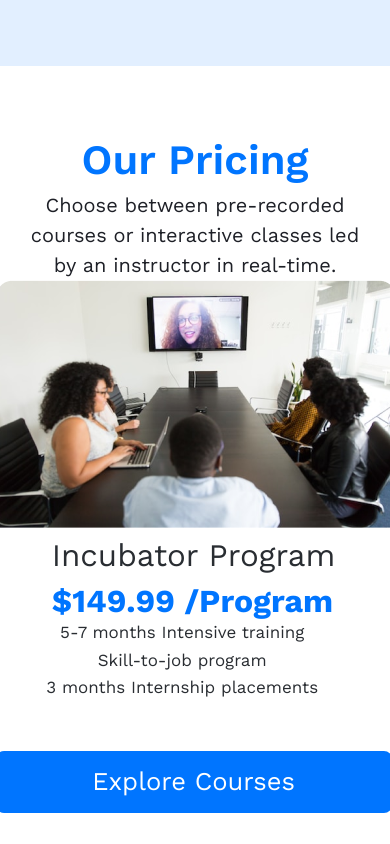
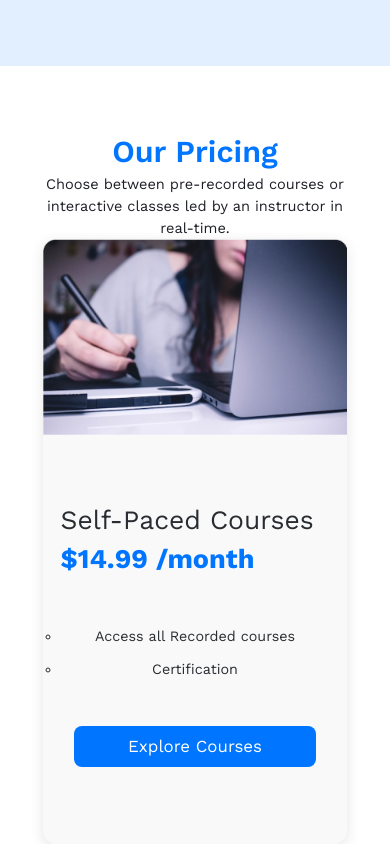
Before and after one commit to TobiramaSan/Swift, a React (Create React App) app: page / in a window 390 px wide. Shown: the part 2820-3664 px from the top of the page. Built offline with nearby package versions, Linux system fonts and the light colour scheme.

Commit message:
had to start again

```diff
--- a/src/components/pricing/pricing.css
+++ b/src/components/pricing/pricing.css
@@ -1,5 +1,6 @@
 .pricing {
   width: 100%;
+  margin-bottom: 98px;
 }
 
 .pricing-cont {
@@ -125,3 +126,150 @@
   cursor: pointer;
   border-style: none; /* 127.334% */
 }
+
+/* Responsiveness */
+
+@media screen and (max-width: 500px) {
+  .pricing {
+    width: 100%;
+  }
+
+  .pricing-cont {
+    /* padding: 64px 30px 37px 30px; */
+    width: 78%;
+    margin: 0px auto;
+    display: flex;
+    flex-direction: column;
+    align-items: center;
+    justify-content: center;
+  }
+
+  .pricing-head {
+    display: flex;
+    flex-direction: column;
+    align-items: center;
+  }
+
+  .pricing-head h1 {
+    color: #0075ff;
+    font-family: Work Sans;
+    font-size: 30.5px;
+    font-style: normal;
+    font-weight: 600;
+    line-height: 43.654px; /* 143.125% */
+  }
+
+  .pricing-head p {
+    color: #1e2027;
+    text-align: center;
+    font-family: Work Sans;
+    font-size: 14.596px;
+    font-style: normal;
+    font-weight: 400;
+    line-height: 21.895px; /* 150% */
+  }
+
+  .price-body {
+    display: flex;
+    flex-direction: column;
+    align-items: flex-start;
+    gap: 31.26px;
+  }
+
+  .price-item {
+    width: 100%;
+    height: auto;
+    border-radius: 13.349px;
+    background: #f9f9f9;
+    box-shadow: 0px 3.37943px 12.67288px 0px rgba(51, 51, 51, 0.13);
+  }
+
+  .price-item-img {
+    width: 100%;
+    flex-shrink: 0;
+    border-radius: 13.241px 13.241px 0px 0px;
+  }
+
+  .price-item-img img {
+    width: 100%;
+  }
+
+  .price-item-text {
+    width: 95%;
+    margin: 0px auto;
+    padding: 10px;
+    /* height: 302.326px; */
+    display: flex;
+    flex-direction: column;
+    gap: 35px;
+  }
+
+  .price-item-tile {
+    display: inline-flex;
+    flex-direction: column;
+    align-items: flex-start;
+    padding-bottom: 15px;
+  }
+
+  .price-item-tile h1 {
+    color: #292d32;
+    text-align: center;
+    font-family: Work Sans;
+    font-size: 26.481px;
+    font-style: normal;
+    font-weight: 400;
+    line-height: 48.549px; /* 183.333% */
+  }
+
+  .price-item-tile span {
+    color: #0075ff;
+    font-family: Work Sans;
+    font-size: 27.035px;
+    font-style: normal;
+    font-weight: 700;
+    line-height: 29.791px; /* 110.193% */
+  }
+
+  .price-item-details {
+    width: 100%;
+    height: auto;
+    flex-shrink: 0;
+  }
+
+  .price-item-details ul {
+    display: flex;
+    flex-direction: column;
+    gap: 10px;
+    width: 100%;
+    height: auto;
+  }
+
+  .price-item-details ul li {
+    list-style-type: circle;
+    color: #292d32;
+    font-family: Work Sans;
+    font-size: 14.344px;
+    font-style: normal;
+    font-weight: 400;
+    line-height: 23.171px; /* 161.538% */
+  }
+
+  .price-item button {
+    margin: 10px auto;
+    width: 90%;
+    display: flex;
+    padding: 10px 24px;
+    justify-content: center;
+    align-items: center;
+    gap: 10px;
+    border-radius: 8px;
+    background: #0075ff;
+    color: #fff;
+    text-align: center;
+    font-family: Work Sans;
+    font-size: 16.897px;
+    font-style: normal;
+    font-weight: 400;
+    line-height: 21.516px; /* 127.334% */
+  }
+}
```
